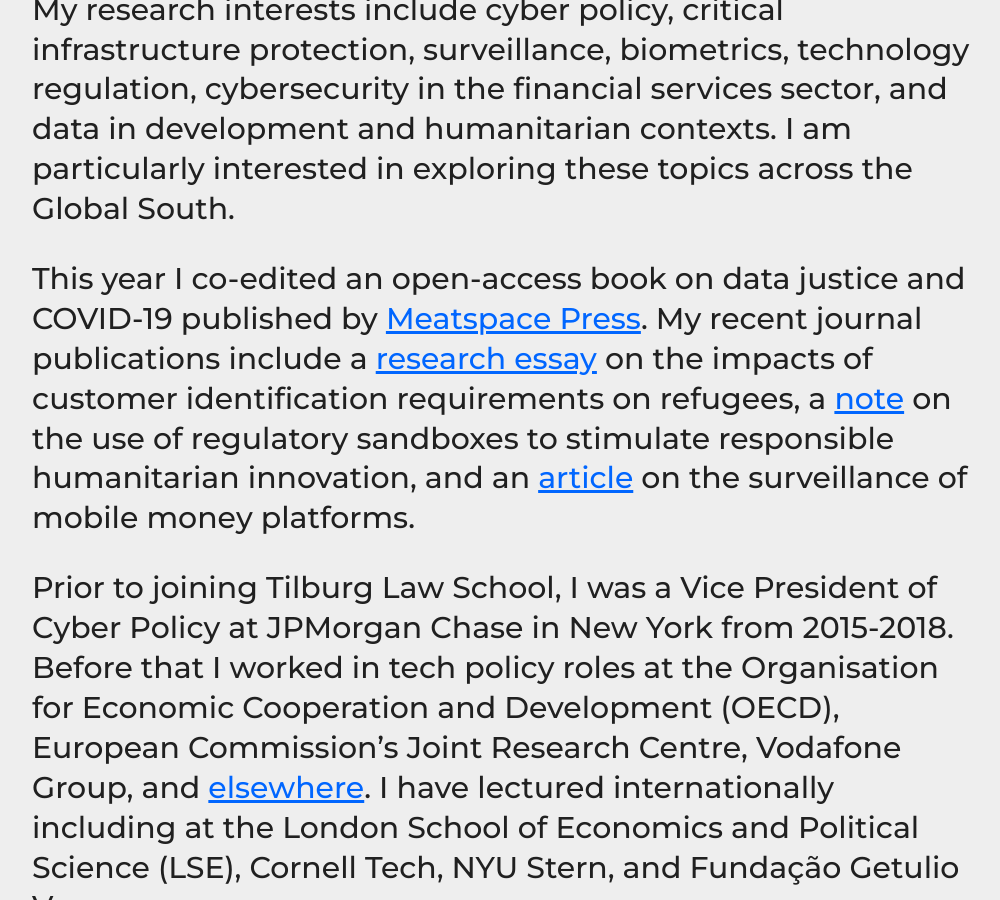
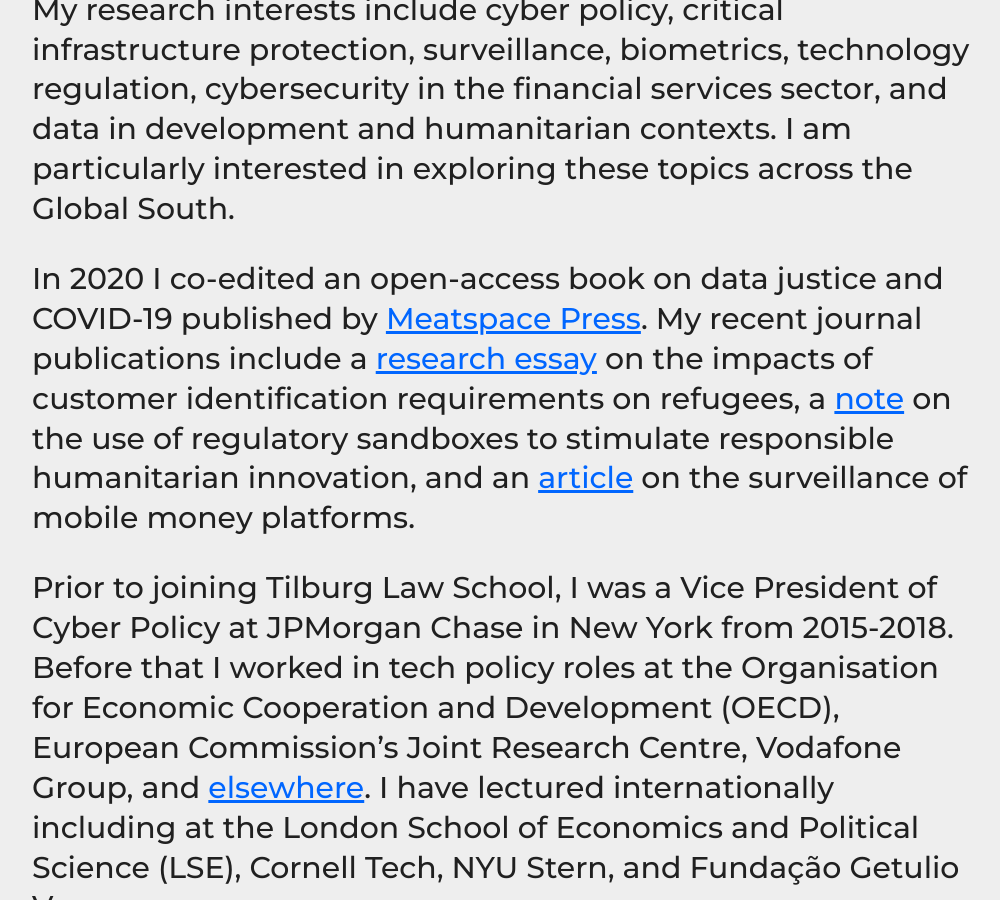
Before and after one commit to haroonalrasheed/641a, a Jekyll site: the page built from index.md, in a window 1280 px wide and 900 px high, scrolled down 401 px. Shown: the whole window, without its empty margins (132-1132 px from the left). Built offline with Jekyll 4.4.1, drawn with Linux system fonts in a browser that asks for light colours.

Commit message:
Update index.md

```diff
--- a/index.md
+++ b/index.md
@@ -7,7 +7,7 @@ I am a technology policy expert specializing in cybersecurity, privacy, and digi
 
 My research interests include cyber policy, critical infrastructure protection, surveillance, biometrics, technology regulation, cybersecurity in the financial services sector, and data in development and humanitarian contexts. I am particularly interested in exploring these topics across the Global South.
 
-This year I co-edited an open-access book on data justice and COVID-19 published by [Meatspace Press](https://meatspacepress.com). My recent journal publications include a [research essay](https://doi.org/10.1080/02681102.2020.1811943) on the impacts of customer identification requirements on refugees, a [note](https://doi.org/10.1111/1758-5899.12729) on the use of regulatory sandboxes to stimulate responsible humanitarian innovation, and an [article](https://doi.org/10.24908/ss.v17i1/2.12924) on the surveillance of mobile money platforms.
+In 2020 I co-edited an open-access book on data justice and COVID-19 published by [Meatspace Press](https://meatspacepress.com). My recent journal publications include a [research essay](https://doi.org/10.1080/02681102.2020.1811943) on the impacts of customer identification requirements on refugees, a [note](https://doi.org/10.1111/1758-5899.12729) on the use of regulatory sandboxes to stimulate responsible humanitarian innovation, and an [article](https://doi.org/10.24908/ss.v17i1/2.12924) on the surveillance of mobile money platforms.
 
 Prior to joining Tilburg Law School, I was a Vice President of Cyber Policy at JPMorgan Chase in New York from 2015-2018. Before that I worked in tech policy roles at the Organisation for Economic Cooperation and Development (OECD), European Commission's Joint Research Centre, Vodafone Group, and [elsewhere](http://sixfouronea.net/professional-history/). I have lectured internationally including at the London School of Economics and Political Science (LSE), Cornell Tech, NYU Stern, and Fundação Getulio Vargas.
 
```
